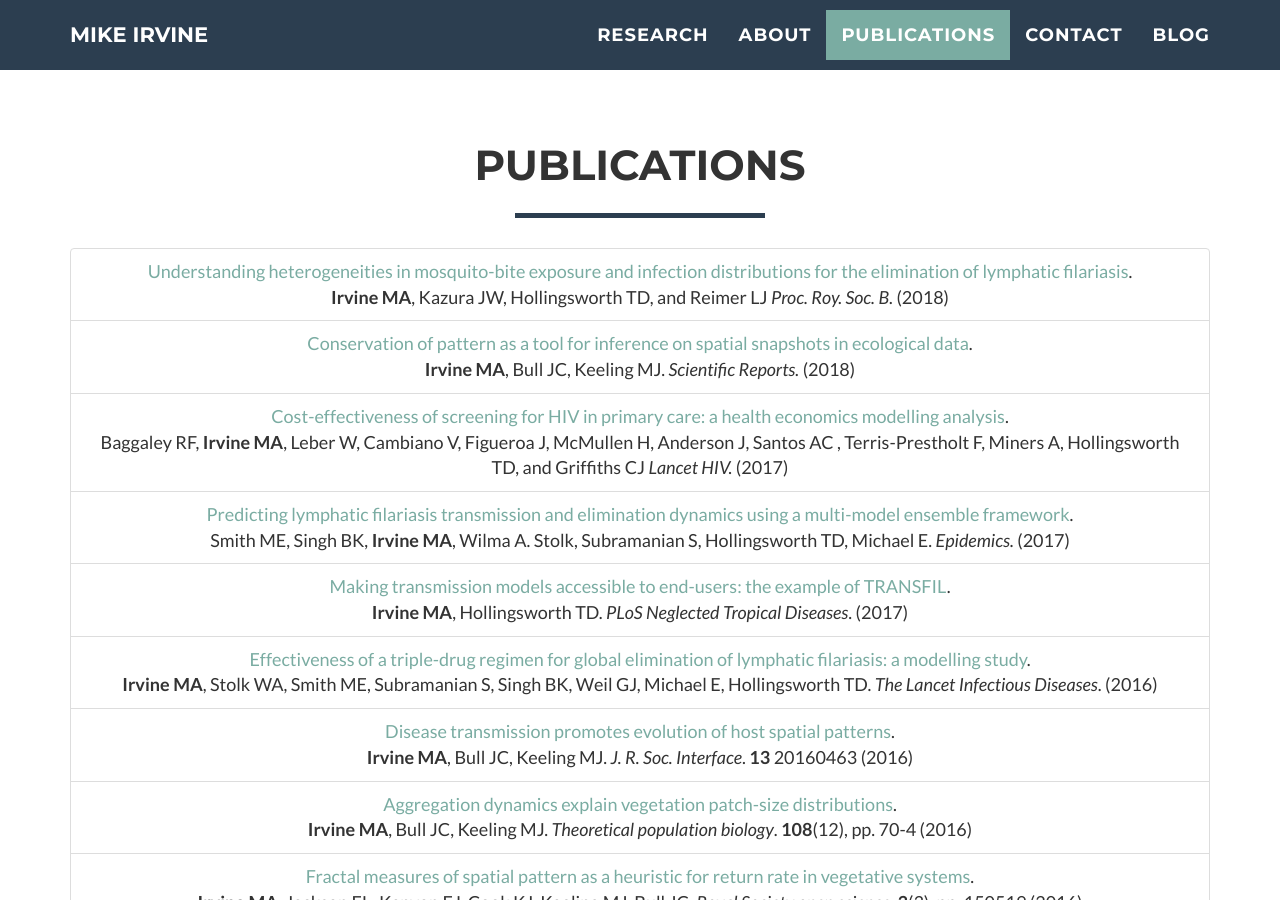
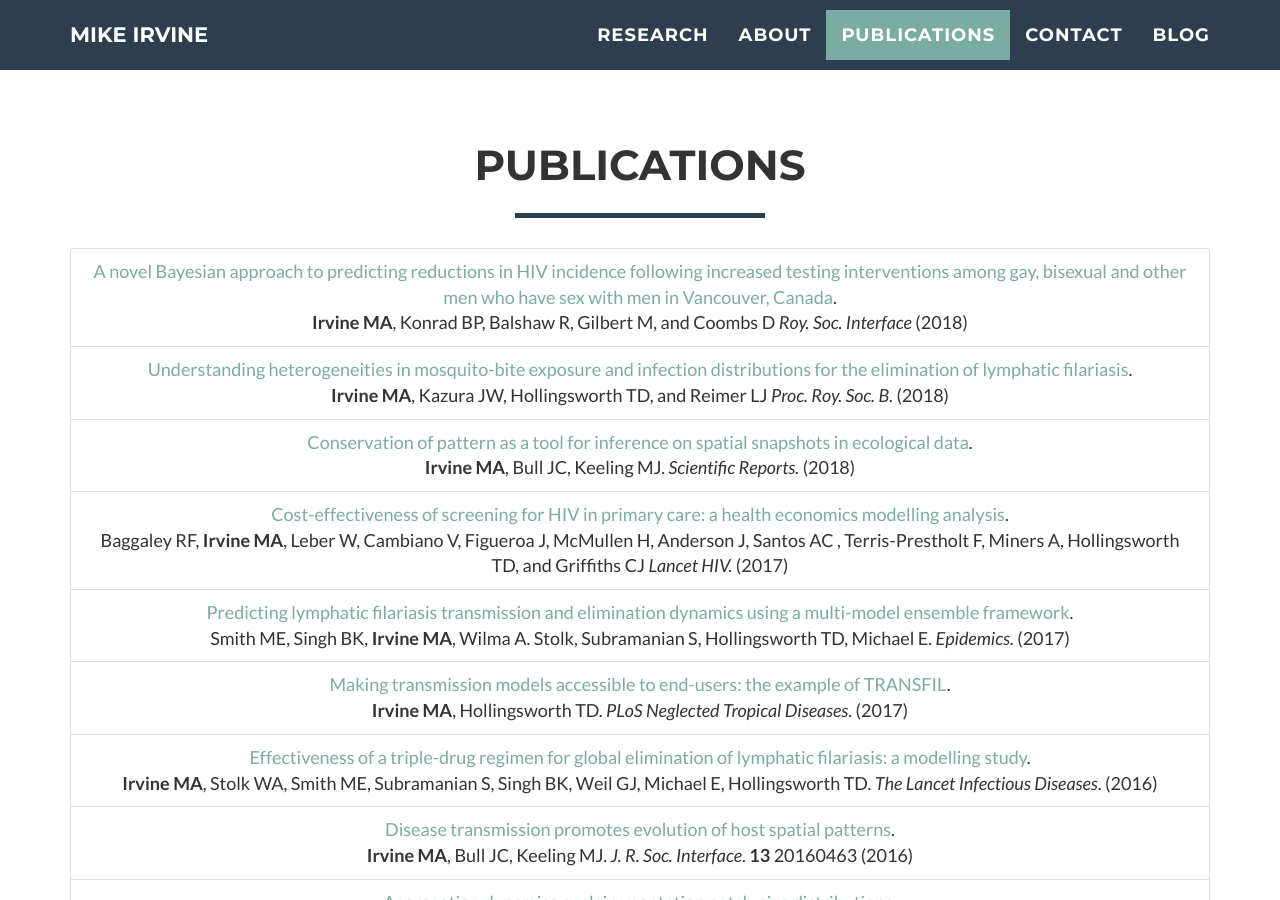
Before and after one commit to sempwn/sempwn.github.io, a Jekyll site: the page index.html, which Jekyll copies as it is, in a window 1280 px wide and 900 px high, scrolled down 2199 px. Built offline with Jekyll 4.4.1, drawn with Linux system fonts in a browser that asks for light colours; nearby versions of some CDN libraries; some web fonts are replaced.

Commit message:
Updated papers.

```diff
--- a/blog/index.html
+++ b/blog/index.html
@@ -1,8 +1,8 @@
 ---
 layout: default
-title: Blog posts and general ramblings
+title: Blog posts
 ---
-<h1>{{ page.title }}</h1>
+<h1 class="text-center">{{ page.title }}</h1>
 <div class="col-lg-6 col-lg-offset-3 text-center">
   <ul class="list-group">
     {% for post in site.posts %}
--- a/index.html
+++ b/index.html
@@ -249,6 +249,11 @@
               <div class="col-lg-12 text-center">
                 <ul class="list-group">
                   <li class="list-group-item">
+                    <a href="https://doi.org/10.1098/rsif.2017.0849">A novel Bayesian approach to predicting reductions in HIV incidence following increased testing interventions among gay, bisexual and other men who have sex with men in Vancouver, Canada</a>.<br>
+                    <b>Irvine MA</b>, Konrad BP, Balshaw R, Gilbert M, and Coombs D
+                    <i>Roy. Soc. Interface</i> (2018)<br>
+                  </li>
+                  <li class="list-group-item">
                     <a href="http://dx.doi.org/10.1098/rspb.2017.2253">Understanding heterogeneities in mosquito-bite exposure and infection distributions for the elimination of lymphatic filariasis</a>.<br>
                     <b>Irvine MA</b>, Kazura JW, Hollingsworth TD, and Reimer LJ
                     <i>Proc. Roy. Soc. B.</i> (2018)<br>
@@ -446,6 +451,11 @@ Hollingsworth TD, Adams ER, Anderson RM, Atkins K, Bartsch S, Basáñez MG, Behr
                             <h3> Publications </h3>
                             <ul class="list-group">
                               <li class="list-group-item">
+                                <a href="https://doi.org/10.1098/rsif.2017.0849">A novel Bayesian approach to predicting reductions in HIV incidence following increased testing interventions among gay, bisexual and other men who have sex with men in Vancouver, Canada</a>.<br>
+                                <b>Irvine MA</b>, Konrad BP, Balshaw R, Gilbert M, and Coombs D
+                                <i>Roy. Soc. Interface</i> (2018)<br>
+                              </li>
+                              <li class="list-group-item">
                                 <a href="http://dx.doi.org/10.1098/rspb.2017.2253">Understanding heterogeneities in mosquito-bite exposure and infection distributions for the elimination of lymphatic filariasis</a>.<br>
                                   <b>Irvine MA</b>, Kazura JW, Hollingsworth TD, and Reimer LJ
                                   <i>Proc. Roy. Soc. B.</i> (2018)<br>
@@ -569,6 +579,11 @@ Hollingsworth TD, Adams ER, Anderson RM, Atkins K, Bartsch S, Basáñez MG, Behr
                             <h3> Publications </h3>
                             <ul class="list-group">
                               <li class="list-group-item">
+                                <a href="https://doi.org/10.1098/rsif.2017.0849">A novel Bayesian approach to predicting reductions in HIV incidence following increased testing interventions among gay, bisexual and other men who have sex with men in Vancouver, Canada</a>.<br>
+                                <b>Irvine MA</b>, Konrad BP, Balshaw R, Gilbert M, and Coombs D
+                                <i>Roy. Soc. Interface</i> (2018)<br>
+                              </li>
+                              <li class="list-group-item">
                                 <a href="http://dx.doi.org/10.1098/rspb.2017.2253">Understanding heterogeneities in mosquito-bite exposure and infection distributions for the elimination of lymphatic filariasis</a>.<br>
                                 <b>Irvine MA</b>, Kazura JW, Hollingsworth TD, and Reimer LJ
                                 <i>Proc. Roy. Soc. B</i> (2018)<br>
@@ -647,6 +662,11 @@ Hollingsworth TD, Adams ER, Anderson RM, Atkins K, Bartsch S, Basáñez MG, Behr
                             </p>
                             <h3> Publications </h3>
                             <ul class="list-group">
+                                <li class="list-group-item">
+                                  <a href="https://doi.org/10.1098/rsif.2017.0849">A novel Bayesian approach to predicting reductions in HIV incidence following increased testing interventions among gay, bisexual and other men who have sex with men in Vancouver, Canada</a>.<br>
+                                  <b>Irvine MA</b>, Konrad BP, Balshaw R, Gilbert M, and Coombs D
+                                  <i>Roy. Soc. Interface</i> (2018)<br>
+                                </li>
                                 <li class="list-group-item">
                                   <a href="http://dx.doi.org/10.1098/rspb.2017.2253">Understanding heterogeneities in mosquito-bite exposure and infection distributions for the elimination of lymphatic filariasis</a>.<br>
                                     <b>Irvine MA</b>, Kazura JW, Hollingsworth TD, and Reimer LJ
```
